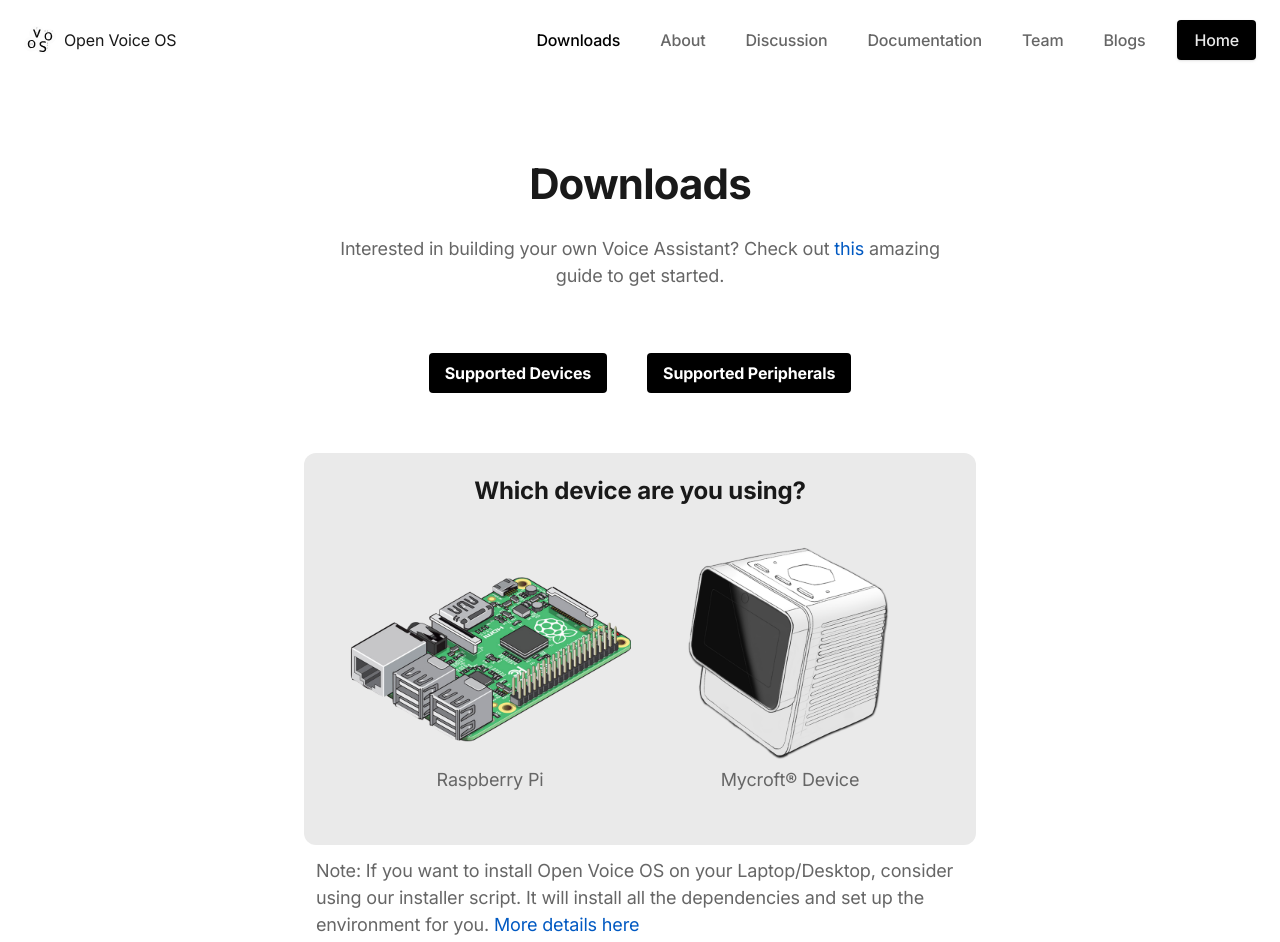
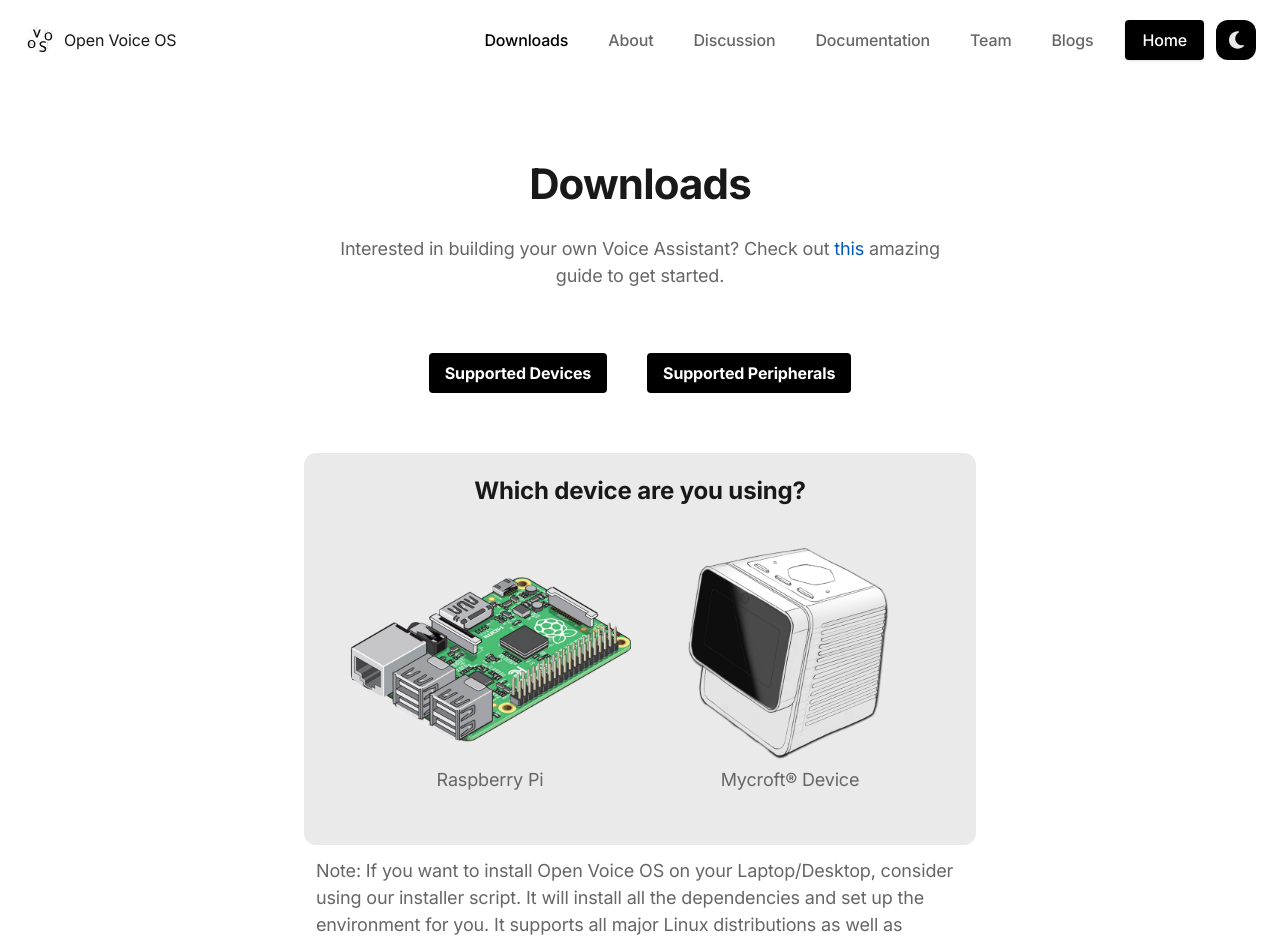
Before and after one commit to OpenVoiceOS/ovos-landing-page, a Next.js app: page /downloads in a window 1280 px wide. Shown: the top 942 px of the page. Built offline with nearby package versions, Linux system fonts and the light colour scheme.

Commit message:
theme switcher and change in downloads page

```diff
--- a/app/layout.tsx
+++ b/app/layout.tsx
@@ -5,6 +5,8 @@ import { Inter } from 'next/font/google'
 import Header from '@/components/ui/header'
 import '@fortawesome/fontawesome-svg-core/styles.css';
 import { config } from '@fortawesome/fontawesome-svg-core';
+import {ThemeProvider as NextThemesProvider} from "next-themes";
+
 config.autoAddCss = false;
 
 const inter = Inter({
@@ -26,10 +28,12 @@ export default function RootLayout({
   return (
     <html lang="en">
       <body className={`${inter.variable} font-inter antialiased bg-white dark:bg-stone-900 text-gray-900 tracking-tight`}>
+      <NextThemesProvider attribute="class">
         <div className="flex flex-col min-h-screen overflow-hidden supports-[overflow:clip]:overflow-clip">
           <Header />
           {children}
         </div>
+      </NextThemesProvider>
       </body>
     </html>
   )
--- a/components/downloads.tsx
+++ b/components/downloads.tsx
@@ -69,7 +69,7 @@ export default function DownloadPage() {
           </div>
         </div>
         <p className="text-lg rounded-xl p-3 max-w-2xl mx-auto text-gray-600 mb-8 dark:text-gray-300" data-aos="zoom-y-out">
-          Note: If you want to install Open Voice OS on your Laptop/Desktop, consider using our installer script. It will install all the dependencies and set up the environment for you.
+          Note: If you want to install Open Voice OS on your Laptop/Desktop, consider using our installer script. It will install all the dependencies and set up the environment for you. It supports all major Linux distributions as well as Raspberry Pi 3, 4, and 5.
           <Link href="https://github.com/OpenVoiceOS/ovos-installer" className='text-blue-800'> More details here</Link>
         </p>
       </div>
@@ -92,9 +92,10 @@ export default function DownloadPage() {
           <div className="bg-white p-5 m-5 rounded-lg shadow-lg">
             <h2 className="text-xl md:text-xl font-bold leading-tighter tracking-tighter mb-4">Supported Devices</h2>
             <ul>
-              <li>Raspberry Pi 3 (Including the Mark 1) (Work In Progress)</li>
+              <li>Raspberry Pi 3 (Including the Mark 1)</li>
               <li>Raspberry Pi 4 - Mark 2 / Mark 2 Dev Kit / ReSpeaker</li>
-              <li>x86-64 (Work In Progress)</li>
+              <li>x86-64</li>
+              <li className='mt-5'>Supported Linux distributions can be found <Link href="https://github.com/OpenVoiceOS/ovos-installer?tab=readme-ov-file#supported-linux-distributions" className='text-blue-800'>here</Link></li>
             </ul>
             <button className="mt-4 bg-black text-white font-bold py-2 px-4 rounded" onClick={handleCloseDevices}>
               Close
@@ -129,8 +130,7 @@ export default function DownloadPage() {
           <div className="bg-white p-5 m-5 rounded-lg shadow-lg max-w-2xl">
             <h2 className="text-xl md:text-xl font-bold leading-tighter tracking-tighter mb-4">Mycroft Devices</h2>
             <p className="text-lg text-gray-700 mb-8">
-              We suggest using the Open Voice OS installer for Mycroft devices. It will install all the dependencies and set up the environment for you.
-              <Link href="https://github.com/OpenVoiceOS/ovos-installer" className='text-blue-800'> More details here</Link>
+              We maintain buildroot and prebuild images for Raspberry Pi which are compatible with Mycroft devices. You can download the latest image from <Link href="https://ovosimages.ziggyai.online/raspbian/" className='text-blue-800'>here</Link>.
             </p>
             <button className="mt-4 bg-black text-white font-bold py-2 px-4 rounded" onClick={handleCloseMycroft}>
               Close
--- a/components/ui/header.tsx
+++ b/components/ui/header.tsx
@@ -5,6 +5,7 @@ import { usePathname } from 'next/navigation'
 import Link from 'next/link'
 import Logo from './logo'
 import MobileMenu from './mobile-menu'
+import { ThemeSwitcher } from './theme'
 
 export default function Header() {
   const [top, setTop] = useState<boolean>(true)
@@ -25,26 +26,21 @@ export default function Header() {
     <header className={`fixed w-full z-30 md:bg-opacity-90 transition duration-300 ease-in-out ${!top ? 'bg-white dark:bg-stone-900 backdrop-blur-sm shadow-lg' : ''}`}>
       <div className="mx-auto px-5 sm:px-6">
         <div className="flex items-center justify-between h-16 md:h-20">
-
-          {/* Site branding */}
           <div className="shrink-0 mr-4">
             <Logo />
           </div>
-
-          {/* Desktop navigation */}
           <nav className="hidden md:flex md:grow">
-            {/* Desktop sign in links */}
             <ul className="flex grow justify-end flex-wrap items-center">
               <li>
                 <Link href="/downloads">
-                  <p className={`font-medium ${pathname === '/downloads' ? 'font-extrabold text-black dark:text-white' : 'text-gray-600'} hover:text-gray-900 dark:hover:text-white px-5 py-3 flex items-center transition duration-150 ease-in-out`}>Downloads</p>
+                <p className={`font-medium ${pathname === '/downloads' ? 'font-extrabold text-black dark:text-white' : 'text-gray-600'} hover:text-gray-900 dark:hover:text-white px-5 py-3 flex items-center transition duration-150 ease-in-out`}>Downloads</p>
                 </Link>
-              </li>
+                </li>
               <li>
                 <Link href="/about">
-                  <p className={`font-medium ${pathname === '/about' ? 'font-extrabold text-black dark:text-white' : 'text-gray-600'} hover:text-gray-900 dark:hover:text-white px-5 py-3 flex items-center transition duration-150 ease-in-out`}>About</p>
+                <p className={`font-medium ${pathname === '/about' ? 'font-extrabold text-black dark:text-white' : 'text-gray-600'} hover:text-gray-900 dark:hover:text-white px-5 py-3 flex items-center transition duration-150 ease-in-out`}>About</p>
                 </Link>
-              </li>
+                </li>
               <li>
                 <Link href="https://github.com/OpenVoiceOS/OpenVoiceOS/discussions">
                   <p className={`font-medium ${pathname === '/discussion' ? 'font-extrabold text-black dark:text-white' : 'text-gray-600'} hover:text-gray-900 dark:hover:text-white px-5 py-3 flex items-center transition duration-150 ease-in-out`}>Discussion</p>
@@ -67,11 +63,12 @@ export default function Header() {
               </li>
               <li>
                 <Link href="/">
-                  <p className={`btn-sm ${pathname === '/' ? 'text-white bg-black' : 'text-gray-200 bg-black'} hover:bg-gray-900 dark:hover:text-white ml-3`}>
+                  <p className={`btn-sm bg-black text-white dark:text-black dark:bg-white mx-3 rounded-xl`}>
                     <span>Home</span>
                   </p>
                 </Link>
               </li>
+              <li> <ThemeSwitcher /> </li>
             </ul>
           </nav>
 
--- a/components/ui/mobile-menu.tsx
+++ b/components/ui/mobile-menu.tsx
@@ -1,42 +1,46 @@
-'use client'
+'use client';
 
-import { useState, useRef, useEffect } from 'react'
-import { Transition } from '@headlessui/react'
-import Link from 'next/link'
+import { useState, useRef, useEffect } from 'react';
+import { Transition } from '@headlessui/react';
+import Link from 'next/link';
+import { ThemeSwitcher } from './theme';
 
 export default function MobileMenu() {
-  const [mobileNavOpen, setMobileNavOpen] = useState<boolean>(false)
+  const [mobileNavOpen, setMobileNavOpen] = useState<boolean>(false);
+  const [mounted, setMounted] = useState<boolean>(false);
 
-  const trigger = useRef<HTMLButtonElement>(null)
-  const mobileNav = useRef<HTMLDivElement>(null)
+  const trigger = useRef<HTMLButtonElement>(null);
+  const mobileNav = useRef<HTMLDivElement>(null);
 
-  // Close the mobile menu on click outside
   useEffect(() => {
+    setMounted(true);
+
     const clickHandler = ({ target }: { target: EventTarget | null }): void => {
-      if (!mobileNav.current || !trigger.current) return
-      if (!mobileNavOpen || mobileNav.current.contains(target as Node) || trigger.current.contains(target as Node)) return
-      setMobileNavOpen(false)
-    }
-    document.addEventListener('click', clickHandler)
-    return () => document.removeEventListener('click', clickHandler)
-  })
+      if (!mobileNav.current || !trigger.current) return;
+      if (!mobileNavOpen || mobileNav.current.contains(target as Node) || trigger.current.contains(target as Node)) return;
+      setMobileNavOpen(false);
+    };
+    document.addEventListener('click', clickHandler);
+    return () => document.removeEventListener('click', clickHandler);
+  }, [mobileNavOpen]);
 
-  // Close the mobile menu if the esc key is pressed
   useEffect(() => {
     const keyHandler = ({ keyCode }: { keyCode: number }): void => {
-      if (!mobileNavOpen || keyCode !== 27) return
-      setMobileNavOpen(false)
-    }
-    document.addEventListener('keydown', keyHandler)
-    return () => document.removeEventListener('keydown', keyHandler)
-  })
+      if (!mobileNavOpen || keyCode !== 27) return;
+      setMobileNavOpen(false);
+    };
+    document.addEventListener('keydown', keyHandler);
+    return () => document.removeEventListener('keydown', keyHandler);
+  }, [mobileNavOpen]);
+
+  if (!mounted) return null;
 
   return (
     <div className="flex md:hidden">
-      {/* Hamburger button */}
+      <ThemeSwitcher />
       <button
         ref={trigger}
-        className={`hamburger ${mobileNavOpen && 'active'}`}
+        className={`hamburger ml-5 ${mobileNavOpen && 'active'}`}
         aria-controls="mobile-nav"
         aria-expanded={mobileNavOpen}
         onClick={() => setMobileNavOpen(!mobileNavOpen)}
@@ -91,5 +95,5 @@ export default function MobileMenu() {
         </Transition>
       </div>
     </div>
-  )
+  );
 }
--- /dev/null
+++ b/components/ui/theme.tsx
@@ -0,0 +1,50 @@
+"use client";
+
+import { useTheme } from "next-themes";
+import { useEffect, useState } from "react";
+import { FontAwesomeIcon } from "@fortawesome/react-fontawesome";
+import { faSun, faMoon } from "@fortawesome/free-solid-svg-icons";
+
+export function ThemeSwitcher() {
+  const [mounted, setMounted] = useState(false);
+  const { theme, setTheme, resolvedTheme } = useTheme();
+
+  useEffect(() => {
+    setMounted(true);
+  }, []);
+
+  useEffect(() => {
+    if (!mounted) return;
+
+    // Function to handle system theme changes
+    const handleSystemThemeChange = (e: MediaQueryListEvent) => {
+      setTheme(e.matches ? "dark" : "light");
+    };
+
+    // Add event listener for system theme changes
+    const mediaQuery = window.matchMedia("(prefers-color-scheme: dark)");
+    mediaQuery.addEventListener("change", handleSystemThemeChange);
+
+    // Clean up the event listener on component unmount
+    return () => {
+      mediaQuery.removeEventListener("change", handleSystemThemeChange);
+    };
+  }, [mounted, setTheme]);
+
+  if (!mounted) return null;
+
+  const toggleTheme = () => {
+    setTheme(resolvedTheme === "dark" ? "light" : "dark");
+  };
+
+  return (
+    <div className="text-center my-4">
+      <button
+        onClick={toggleTheme}
+        className="flex items-center justify-center w-10 h-10 bg-black dark:bg-white text-gray-200 dark:text-gray-900 rounded-xl transition-all duration-300"
+      >
+        <FontAwesomeIcon icon={resolvedTheme === "dark" ? faSun : faMoon} size="lg" />
+      </button>
+    </div>
+  );
+}
--- a/package.json
+++ b/package.json
@@ -18,6 +18,7 @@
     "@types/react-dom": "^18.2.17",
     "aos": "^3.0.0-beta.6",
     "next": "^14.0.4",
+    "next-themes": "^0.3.0",
     "react": "18.2.0",
     "react-dom": "18.2.0",
     "typescript": "^5.3.3"
--- a/tailwind.config.js
+++ b/tailwind.config.js
@@ -5,6 +5,7 @@ module.exports = {
     './pages/**/*.{js,ts,jsx,tsx}',
     './components/**/*.{js,ts,jsx,tsx}',
   ],
+  darkMode: 'class',
   theme: {
     extend: {
       colors: {
```
Also changed, not shown: 1 other file (tests, documents, lock files or other folders).
